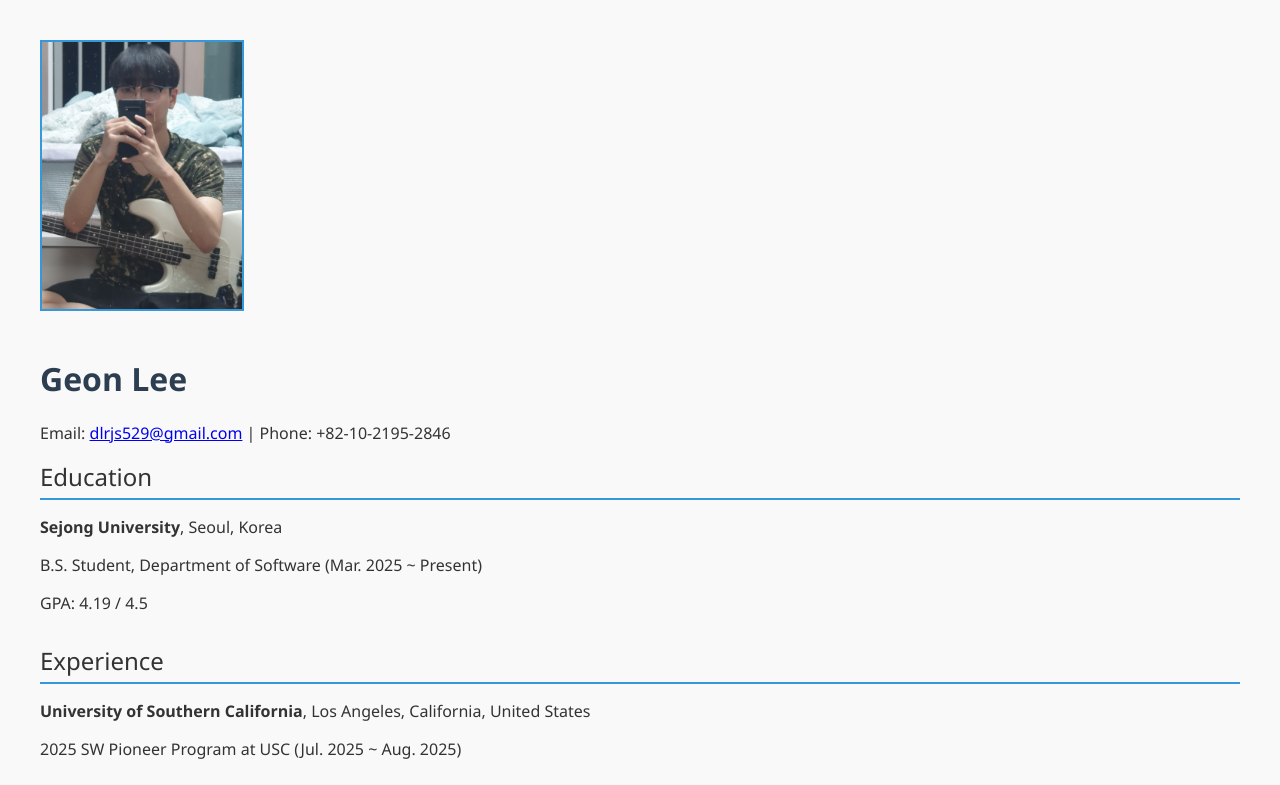
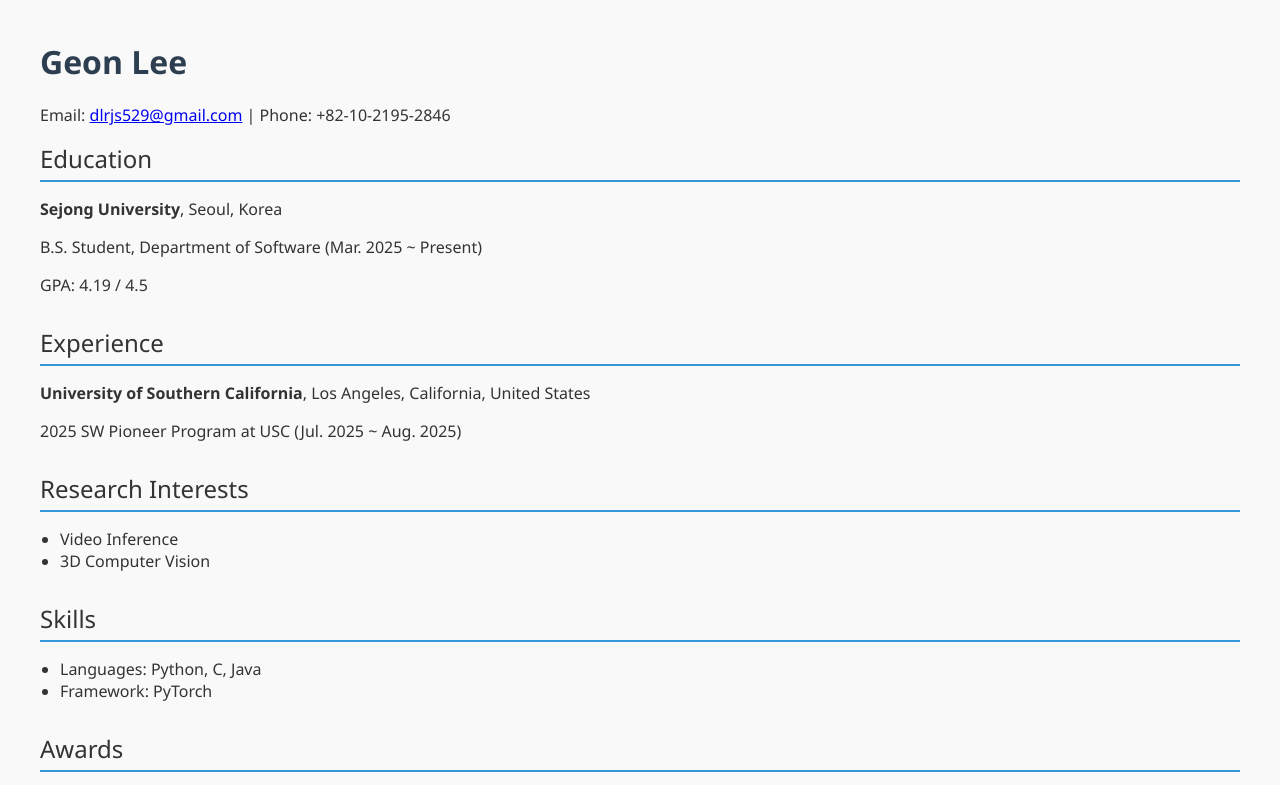
Before and after one commit to this-is-this-is/this-is-this-is.github.io, a plain HTML site: page index.html in a window 1280 px wide. Shown: the top 785 px of the page. Drawn offline with Linux system fonts and the light colour scheme.

Commit message:
Update index.html

```diff
--- a/index.html
+++ b/index.html
@@ -42,18 +42,6 @@
     </style>
   </head>
   <body>
-    <img src="1.jpg" alt="Profile Photo" class="profile-photo" />
-    <style>
-      .profile-photo {
-        width: 100%;
-        max-width: 200px;
-        height: auto;
-        border-radius: 0%;
-        object-fit: cover;
-        border: 2px solid #3498db;
-        margin-bottom: 20px;
-      }
-    </style>
     <h1>Geon Lee</h1>
     <p>
       Email: <a href="mailto:dlrjs529@gmail.com">dlrjs529@gmail.com</a> | Phone:
```
